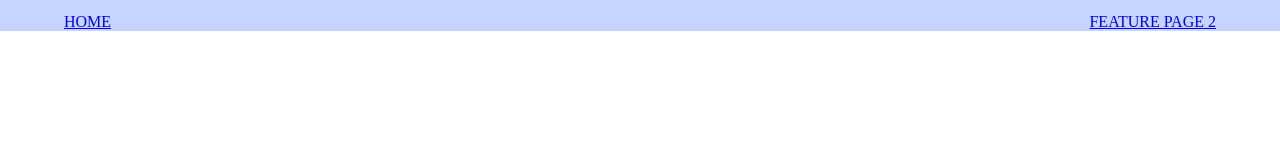
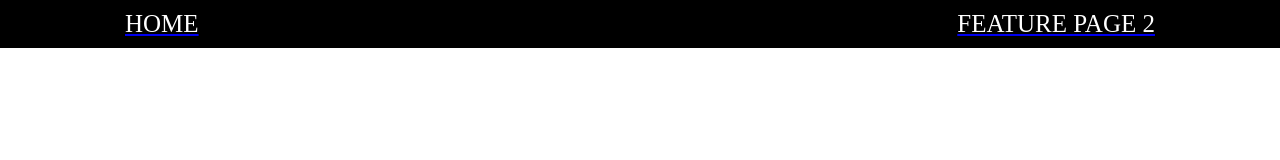
Before and after one commit to johann122004/WD-Lopez-Seatwork-4, a plain HTML site: page pages/feature-page1/index.html in a window 1280 px wide. Drawn offline with Linux system fonts and the light colour scheme.

Commit message:
style(feature-page1 index): add p between home and feature-page1 refactor(feature-page1 style): readjust header design

```diff
--- a/pages/feature-page1/assets/css/style.css
+++ b/pages/feature-page1/assets/css/style.css
@@ -4,14 +4,18 @@
 }
 
 header {
-    display:flex;
+    display: flex;
     justify-content: space-between;
-    padding: .8rem 5vw 0;
     align-items: center;
     position: fixed;
-    width: 90vw;
-    top: 0px;
-    left: 0px;
-    background-color: rgb(198, 213, 255);
+    width: 100%;
+    background-color: rgb(0, 0, 0);
     z-index: 999;
+    & p{
+        color: white;
+        font-size: 25px;
+        padding: 10px;
+        padding-left: 125px;
+        padding-right: 125px;
+    }
 }
--- a/pages/feature-page1/index.html
+++ b/pages/feature-page1/index.html
@@ -8,7 +8,8 @@
 </head>
 <body>
     <header>
-        <a href="../../index.html">HOME</a><a href="../feature-page2/index.html">FEATURE PAGE 2</a>
+        <a href="../../index.html"><p>HOME</p></a><a href="../feature-page2/index.html"><p>FEATURE PAGE 2</p></a>
     </header>
+    <br><br><br><br><br>
 </body>
 </html>
```
